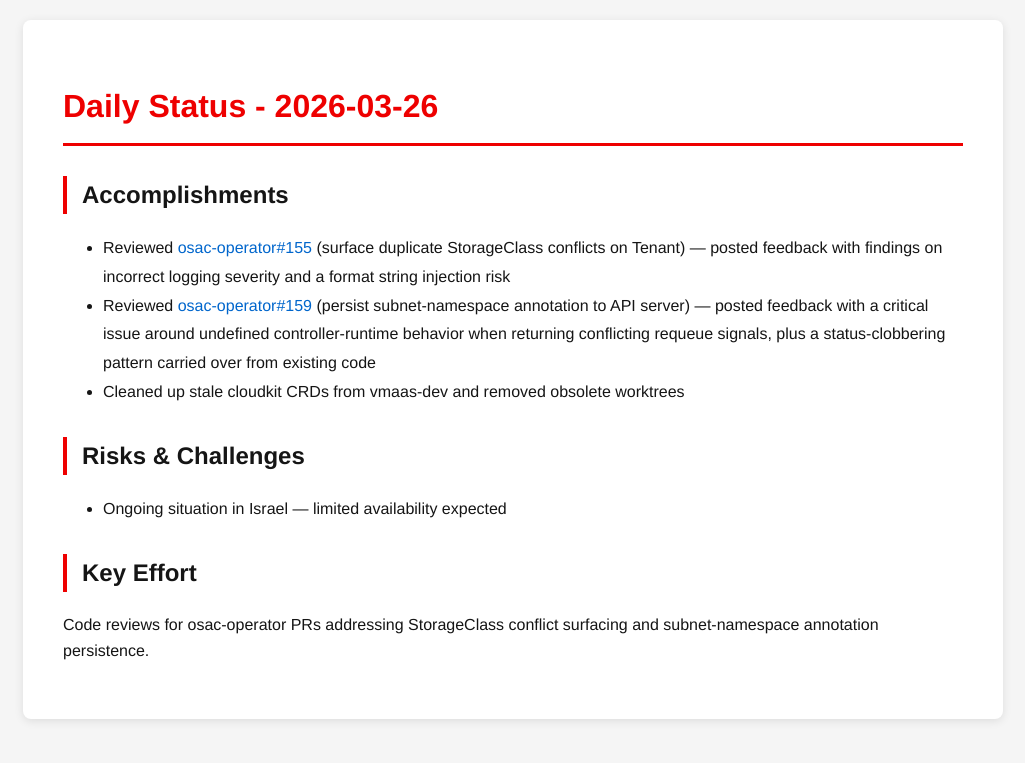
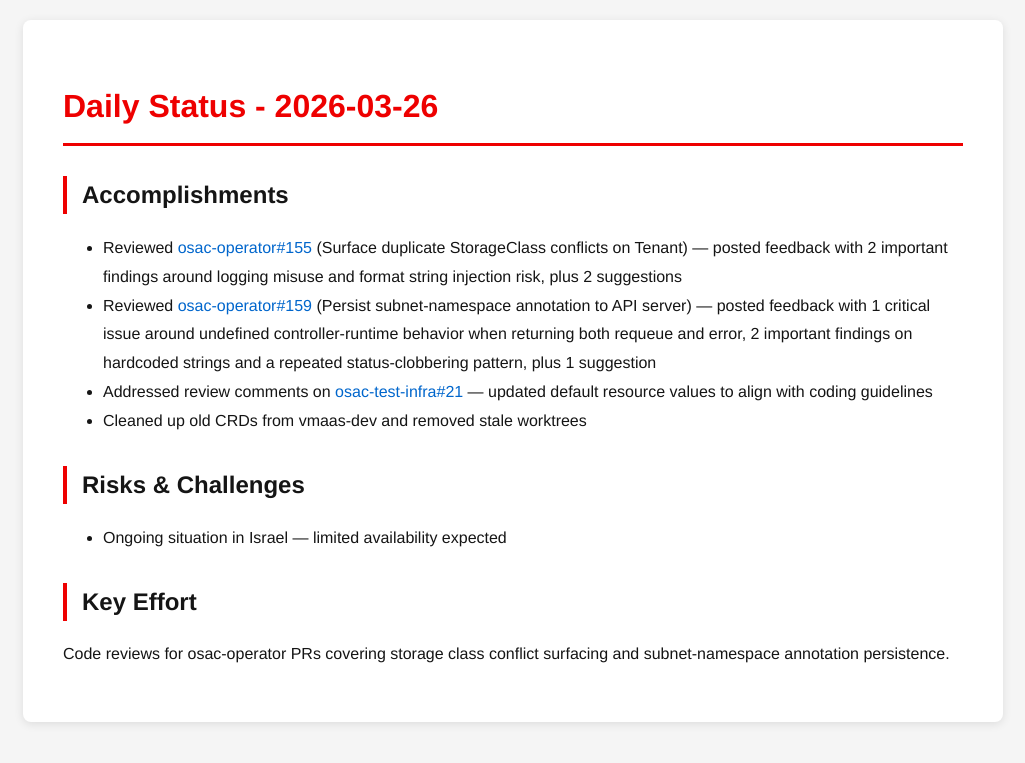
Before and after one commit to tzvatot/daily-status, a Jekyll site: the page built from 2026-03-26.md, in a window 1280 px wide. Shown: the top 763 px of the page, without its empty margins (127-1152 px from the left). Built offline with Jekyll 4.4.1, drawn with Linux system fonts in a browser that asks for light colours.

Commit message:
Daily status update - 2026-03-26

```diff
--- a/2026-03-26.md
+++ b/2026-03-26.md
@@ -7,12 +7,13 @@ date: 2026-03-26
 # Daily Status - 2026-03-26
 
 ## Accomplishments
-- Reviewed [osac-operator#155](https://github.com/osac-project/osac-operator/pull/155) (surface duplicate StorageClass conflicts on Tenant) — posted feedback with findings on incorrect logging severity and a format string injection risk
-- Reviewed [osac-operator#159](https://github.com/osac-project/osac-operator/pull/159) (persist subnet-namespace annotation to API server) — posted feedback with a critical issue around undefined controller-runtime behavior when returning conflicting requeue signals, plus a status-clobbering pattern carried over from existing code
-- Cleaned up stale cloudkit CRDs from vmaas-dev and removed obsolete worktrees
+- Reviewed [osac-operator#155](https://github.com/osac-project/osac-operator/pull/155) (Surface duplicate StorageClass conflicts on Tenant) — posted feedback with 2 important findings around logging misuse and format string injection risk, plus 2 suggestions
+- Reviewed [osac-operator#159](https://github.com/osac-project/osac-operator/pull/159) (Persist subnet-namespace annotation to API server) — posted feedback with 1 critical issue around undefined controller-runtime behavior when returning both requeue and error, 2 important findings on hardcoded strings and a repeated status-clobbering pattern, plus 1 suggestion
+- Addressed review comments on [osac-test-infra#21](https://github.com/osac-project/osac-test-infra/pull/21) — updated default resource values to align with coding guidelines
+- Cleaned up old CRDs from vmaas-dev and removed stale worktrees
 
 ## Risks & Challenges
 - Ongoing situation in Israel — limited availability expected
 
 ## Key Effort
-Code reviews for osac-operator PRs addressing StorageClass conflict surfacing and subnet-namespace annotation persistence.
+Code reviews for osac-operator PRs covering storage class conflict surfacing and subnet-namespace annotation persistence.
```
